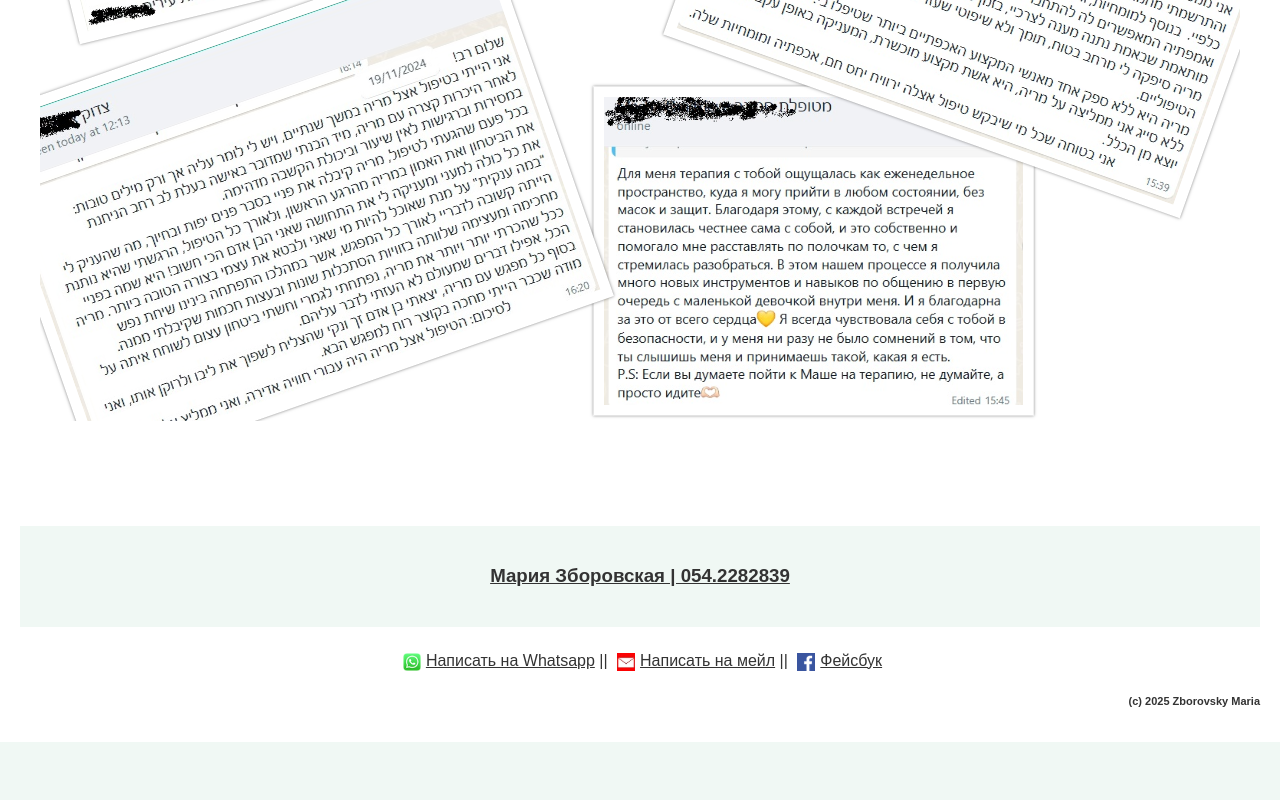
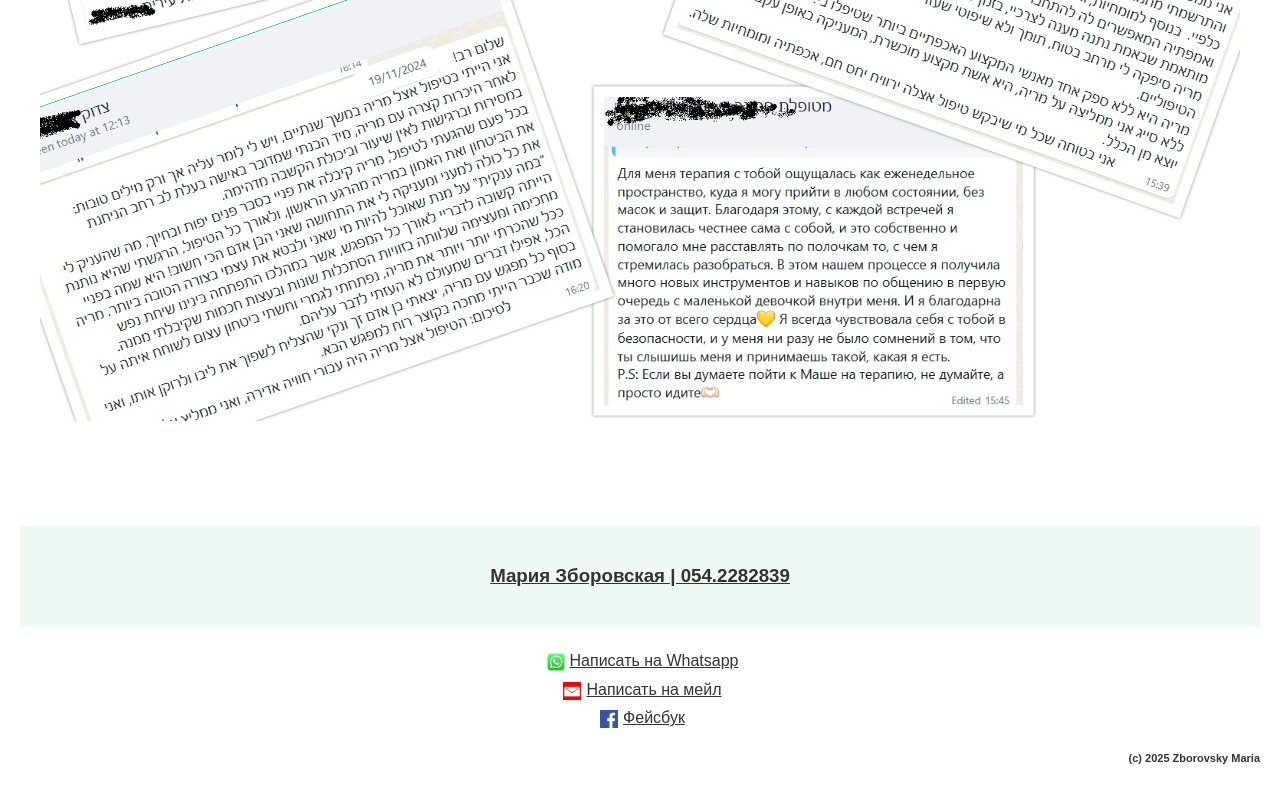
Before and after one commit to ZborovskyMaria/Campaign, a plain HTML site: page mainrussian.html in a window 1280 px wide. Shown: the part 3053-3853 px from the top of the page. Before the commit the page ends 3795 px from the top, so only its background shows below. Drawn offline with Linux system fonts and the light colour scheme.

Commit message:
Add files via upload

```diff
--- a/mainrussian.html
+++ b/mainrussian.html
@@ -154,9 +154,9 @@
         <h3 style="background-color: #f0f8f4;"> <a href="mainrussian.html" style="color:#333;"><br>Мария Зборовская | 054.2282839<br><br></a></h3>
 
         <p class="contactFooter">
-            <a href="https://wa.me/972542282839" target="_blank"><img src="images/whatsapp-icon.png" alt="WhatsApp">Написать на Whatsapp</a>
-   ||   <a href="mailto:zborovskymaria@gmail.com" style="color:#333;"><img src="images/email-icon.png" alt="Email">Написать на мейл</a>
-   ||   <a href="https://facebook.com/MariaZb.counselling" target="_blank"><img src="images/facebook-icon.png" alt="Facebook">Фейсбук</a>
+            <a href="https://wa.me/972542282839" target="_blank"><img src="images/whatsapp-icon.png" alt="WhatsApp">Написать на Whatsapp</a><br>
+<a href="mailto:zborovskymaria@gmail.com" style="color:#333;"><img src="images/email-icon.png" alt="Email">Написать на мейл</a><br>
+<a href="https://facebook.com/MariaZb.counselling" target="_blank"><img src="images/facebook-icon.png" alt="Facebook">Фейсбук</a>
         </p>
 <p class="copyright">(c) 2025 Zborovsky Maria</p>
     </footer>
```
